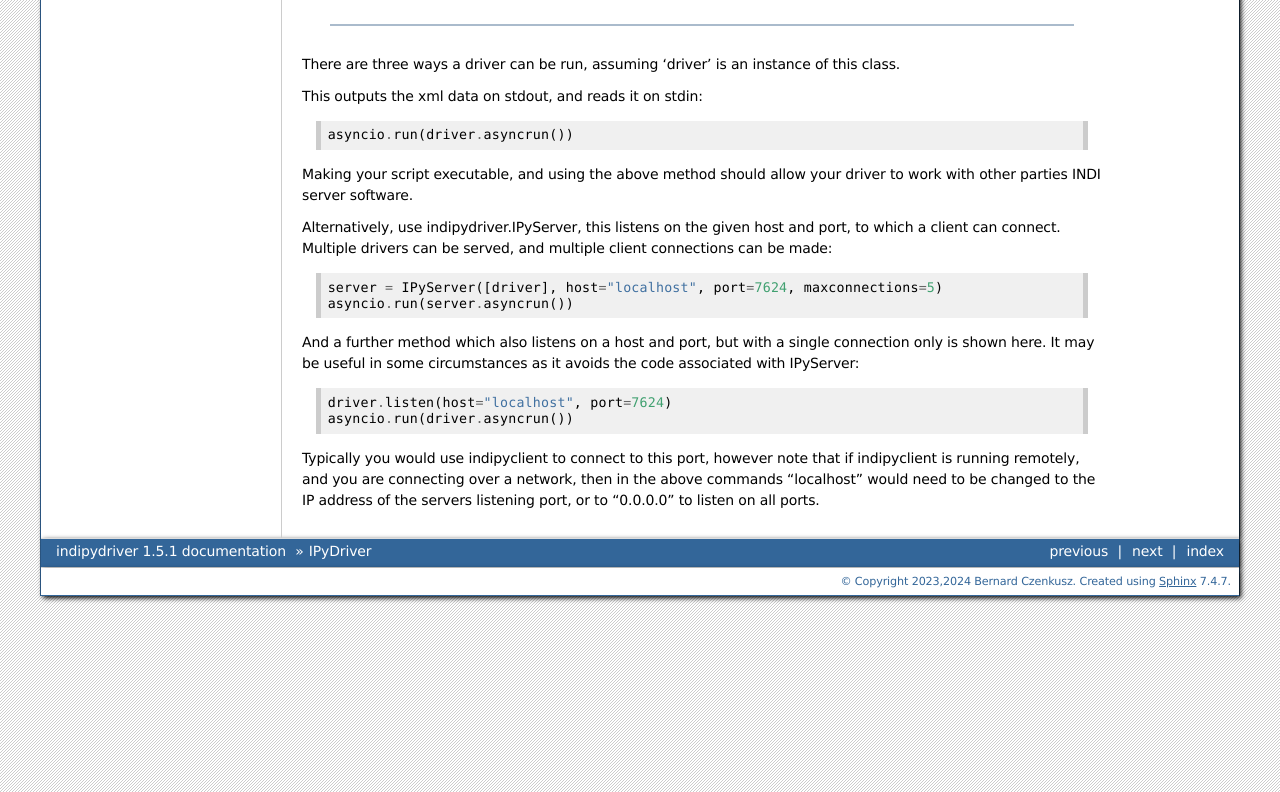
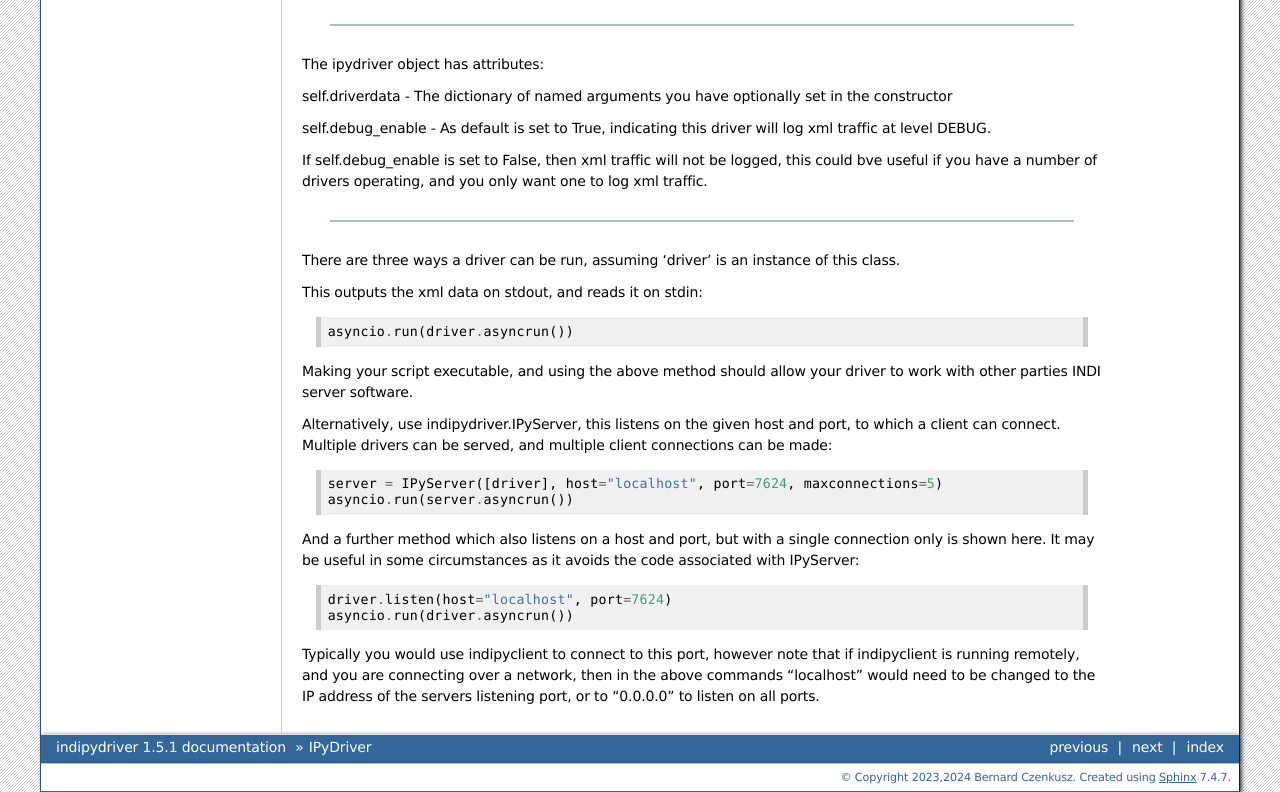
Before and after one commit to bernie-skipole/indipydriver, a Sphinx documentation site: the page built from docs/source/usage/ipydriver.rst, in a window 1280 px wide, cut to the strip 401-1193 px from the top of the page. Built offline with Sphinx 7.4.7, drawn with Linux system fonts in a browser that asks for light colours.

Commit message:
doc change

```diff
--- a/docs/source/usage/ipydriver.rst
+++ b/docs/source/usage/ipydriver.rst
@@ -11,6 +11,16 @@ The 'snooping' capabilities enable one driver to receive data transmitted by ano
 
 .. autoclass:: indipydriver.IPyDriver
    :members:
+
+----
+
+The ipydriver object has attributes:
+
+self.driverdata - The dictionary of named arguments you have optionally set in the constructor
+
+self.debug_enable - As default is set to True, indicating this driver will log xml traffic at level DEBUG.
+
+If self.debug_enable is set to False, then xml traffic will not be logged, this could bve useful if you have a number of drivers operating, and you only want one to log xml traffic.
 
 ----
 
```
